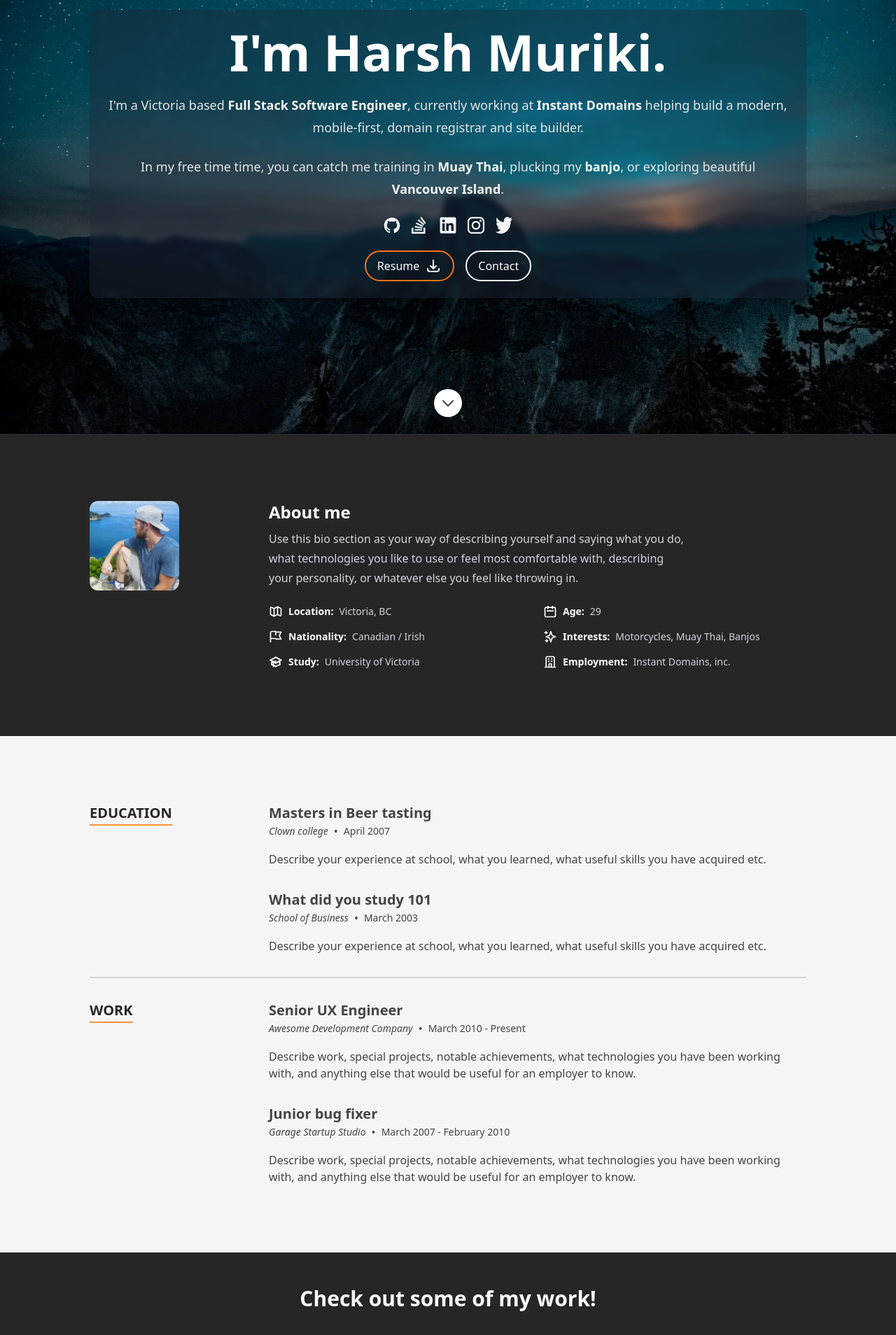
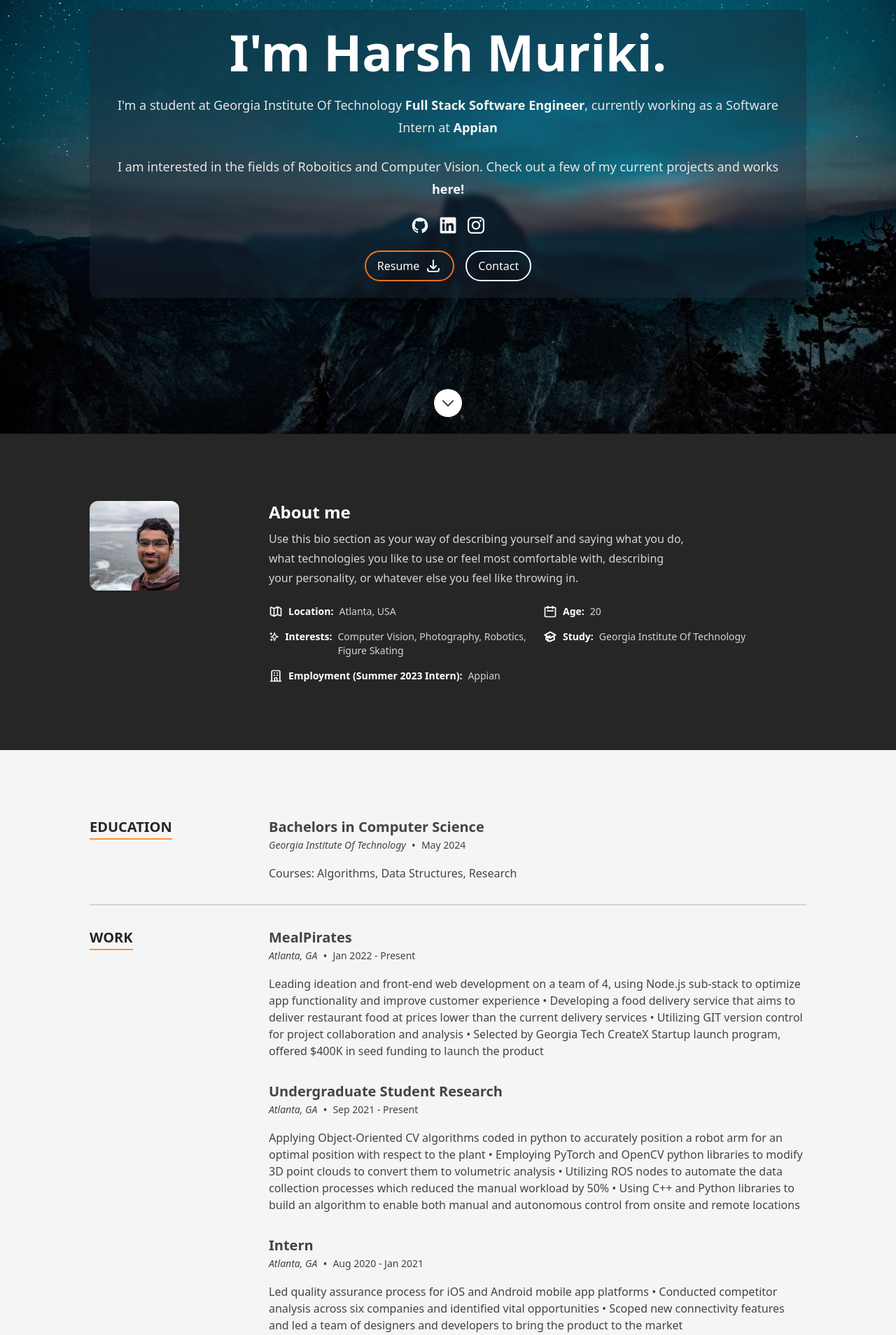
Before and after one commit to harshmuriki/website, a Next.js app: page / in a window 1280 px wide. Shown: the part 180-2088 px from the top of the page at 70% size. Built offline with nearby package versions, Linux system fonts and the light colour scheme.

Commit message:
Changed the main file

```diff
--- a/src/data/data.tsx
+++ b/src/data/data.tsx
@@ -25,8 +25,9 @@ import porfolioImage8 from '../images/portfolio/portfolio-8.jpg';
 import porfolioImage9 from '../images/portfolio/portfolio-9.jpg';
 import porfolioImage10 from '../images/portfolio/portfolio-10.jpg';
 import porfolioImage11 from '../images/portfolio/portfolio-11.jpg';
-import profilepic from '../images/profilepic.jpg';
+import profilepic from '../images/harshpic.jpg';
 import testimonialImage from '../images/testimonial.webp';
+import ImageScroll from '../components/Sections/imagescroll';
 import {
   About,
   ContactSection,
@@ -67,26 +68,34 @@ export type SectionId = typeof SectionId[keyof typeof SectionId];
 /**
  * Hero section
  */
+// const images = [
+//   'src/images/harshpic.jpg',
+//   'src/images/profilepic.jpg',
+//   'src/images/harshpic.jpg',
+//   // add more images here
+// ];
+
+// const MyImageScroll = () => (
+//   <ImageScroll images={images} />
+// );
+
 export const heroData: Hero = {
   imageSrc: heroImage,
   name: `I'm Harsh Muriki.`,
   description: (
     <>
       <p className="prose-sm text-stone-200 sm:prose-base lg:prose-lg">
-        I'm a Victoria based <strong className="text-stone-100">Full Stack Software Engineer</strong>, currently working
-        at <strong className="text-stone-100">Instant Domains</strong> helping build a modern, mobile-first, domain
-        registrar and site builder.
+        I'm a student at Georgia Institute Of Technology <strong className="text-stone-100">Full Stack Software Engineer</strong>, currently working
+        as a Software Intern at <strong className="text-stone-100">Appian</strong>
       </p>
       <p className="prose-sm text-stone-200 sm:prose-base lg:prose-lg">
-        In my free time time, you can catch me training in <strong className="text-stone-100">Muay Thai</strong>,
-        plucking my <strong className="text-stone-100">banjo</strong>, or exploring beautiful{' '}
-        <strong className="text-stone-100">Vancouver Island</strong>.
+        I am interested in the fields of Roboitics and Computer Vision. Check out a few of my current projects and works <strong className="text-stone-100">here!</strong>
       </p>
     </>
   ),
   actions: [
     {
-      href: '/assets/resume.pdf',
+      href: '/static/Resume_Harsh_Muriki_SWE.pdf',
       text: 'Resume',
       primary: true,
       Icon: DownloadIcon,
@@ -108,12 +117,12 @@ export const aboutData: About = {
   to use or feel most comfortable with, describing your personality, or whatever else you feel like throwing
   in.`,
   aboutItems: [
-    {label: 'Location', text: 'Victoria, BC', Icon: MapIcon},
-    {label: 'Age', text: '29', Icon: CalendarIcon},
-    {label: 'Nationality', text: 'Canadian / Irish', Icon: FlagIcon},
-    {label: 'Interests', text: 'Motorcycles, Muay Thai, Banjos', Icon: SparklesIcon},
-    {label: 'Study', text: 'University of Victoria', Icon: AcademicCapIcon},
-    {label: 'Employment', text: 'Instant Domains, inc.', Icon: OfficeBuildingIcon},
+    {label: 'Location', text: 'Atlanta, USA', Icon: MapIcon},
+    {label: 'Age', text: '20', Icon: CalendarIcon},
+    // {label: 'Nationality', text: 'Indian', Icon: FlagIcon},
+    {label: 'Interests', text: 'Computer Vision, Photography, Robotics, Figure Skating', Icon: SparklesIcon},
+    {label: 'Study', text: 'Georgia Institute Of Technology', Icon: AcademicCapIcon},
+    {label: 'Employment (Summer 2023 Intern)', text: 'Appian', Icon: OfficeBuildingIcon},
   ],
 };
 
@@ -128,66 +137,66 @@ export const skills: SkillGroup[] = [
         name: 'English',
         level: 10,
       },
-      {
-        name: 'French',
-        level: 4,
-      },
-      {
-        name: 'Spanish',
-        level: 3,
-      },
+//       {
+//         name: 'French',
+//         level: 4,
+//       },
+//       {
+//         name: 'Spanish',
+//         level: 3,
+//       },
     ],
-  },
-  {
-    name: 'Frontend development',
-    skills: [
-      {
-        name: 'React',
-        level: 9,
-      },
-      {
-        name: 'Typescript',
-        level: 7,
-      },
-      {
-        name: 'GraphQL',
-        level: 6,
-      },
-    ],
-  },
-  {
-    name: 'Backend development',
-    skills: [
-      {
-        name: 'Node.js',
-        level: 8,
-      },
-      {
-        name: 'Rust',
-        level: 5,
-      },
-      {
-        name: 'Golang',
-        level: 4,
-      },
-    ],
-  },
-  {
-    name: 'Mobile development',
-    skills: [
-      {
-        name: 'React Native',
-        level: 9,
-      },
-      {
-        name: 'Flutter',
-        level: 4,
-      },
-      {
-        name: 'Swift',
-        level: 3,
-      },
-    ],
+//   },
+//   {
+//     name: 'Frontend development',
+//     skills: [
+//       {
+//         name: 'React',
+//         level: 9,
+//       },
+//       {
+//         name: 'Typescript',
+//         level: 7,
+//       },
+//       {
+//         name: 'GraphQL',
+//         level: 6,
+//       },
+//     ],
+//   },
+//   {
+//     name: 'Backend development',
+//     skills: [
+//       {
+//         name: 'Node.js',
+//         level: 8,
+//       },
+//       {
+//         name: 'Rust',
+//         level: 5,
+//       },
+//       {
+//         name: 'Golang',
+//         level: 4,
+//       },
+//     ],
+//   },
+//   {
+//     name: 'Mobile development',
+//     skills: [
+//       {
+//         name: 'React Native',
+//         level: 9,
+//       },
+//       {
+//         name: 'Flutter',
+//         level: 4,
+//       },
+//       {
+//         name: 'Swift',
+//         level: 3,
+//       },
+//     ],
   },
 ];
 
@@ -225,42 +234,6 @@ export const portfolioItems: PortfolioItem[] = [
     url: 'https://timbaker.me',
     image: porfolioImage5,
   },
-  {
-    title: 'Project title 6',
-    description: 'Give a short description of your project here.',
-    url: 'https://timbaker.me',
-    image: porfolioImage6,
-  },
-  {
-    title: 'Project title 7',
-    description: 'Give a short description of your project here.',
-    url: 'https://timbaker.me',
-    image: porfolioImage7,
-  },
-  {
-    title: 'Project title 8',
-    description: 'Give a short description of your project here.',
-    url: 'https://timbaker.me',
-    image: porfolioImage8,
-  },
-  {
-    title: 'Project title 9',
-    description: 'Give a short description of your project here.',
-    url: 'https://timbaker.me',
-    image: porfolioImage9,
-  },
-  {
-    title: 'Project title 10',
-    description: 'Give a short description of your project here.',
-    url: 'https://timbaker.me',
-    image: porfolioImage10,
-  },
-  {
-    title: 'Project title 11',
-    description: 'Give a short description of your project here.',
-    url: 'https://timbaker.me',
-    image: porfolioImage11,
-  },
 ];
 
 /**
@@ -268,39 +241,52 @@ export const portfolioItems: PortfolioItem[] = [
  */
 export const education: TimelineItem[] = [
   {
-    date: 'April 2007',
-    location: 'Clown college',
-    title: 'Masters in Beer tasting',
-    content: <p>Describe your experience at school, what you learned, what useful skills you have acquired etc.</p>,
-  },
-  {
-    date: 'March 2003',
-    location: 'School of Business',
-    title: 'What did you study 101',
-    content: <p>Describe your experience at school, what you learned, what useful skills you have acquired etc.</p>,
+    date: 'May 2024',
+    location: 'Georgia Institute Of Technology',
+    title: 'Bachelors in Computer Science',
+    content: <p>Courses: Algorithms, Data Structures, Research</p>,
   },
 ];
 
 export const experience: TimelineItem[] = [
   {
-    date: 'March 2010 - Present',
-    location: 'Awesome Development Company',
-    title: 'Senior UX Engineer',
+    date: 'Jan 2022 - Present',
+    location: 'Atlanta, GA',
+    title: 'MealPirates',
     content: (
       <p>
-        Describe work, special projects, notable achievements, what technologies you have been working with, and
-        anything else that would be useful for an employer to know.
+        Leading ideation and front-end web development on a team of 4, using Node.js sub-stack to optimize app functionality and
+        improve customer experience
+        • Developing a food delivery service that aims to deliver restaurant food at prices lower than the current delivery services
+        • Utilizing GIT version control for project collaboration and analysis
+        • Selected by Georgia Tech CreateX Startup launch program, offered $400K in seed funding to launch the product
       </p>
     ),
   },
   {
-    date: 'March 2007 - February 2010',
-    location: 'Garage Startup Studio',
-    title: 'Junior bug fixer',
+    date: 'Sep 2021 - Present',
+    location: 'Atlanta, GA',
+    title: 'Undergraduate Student Research',
     content: (
       <p>
-        Describe work, special projects, notable achievements, what technologies you have been working with, and
-        anything else that would be useful for an employer to know.
+        Applying Object-Oriented CV algorithms coded in python to accurately position a robot arm for an optimal position with
+        respect to the plant
+        • Employing PyTorch and OpenCV python libraries to modify 3D point clouds to convert them to volumetric analysis
+        • Utilizing ROS nodes to automate the data collection processes which reduced the manual workload by 50%
+        • Using C++ and Python libraries to build an algorithm to enable both manual and autonomous control from onsite and remote
+        locations
+      </p>
+    ),
+  },
+  {
+    date: 'Aug 2020 - Jan 2021',
+    location: 'Atlanta, GA',
+    title: 'Intern',
+    content: (
+      <p>
+        Led quality assurance process for iOS and Android mobile app platforms
+        • Conducted competitor analysis across six companies and identified vital opportunities
+        • Scoped new connectivity features and led a team of designers and developers to bring the product to the market
       </p>
     ),
   },
@@ -336,27 +322,27 @@ export const testimonial: TestimonialSection = {
 
 export const contact: ContactSection = {
   headerText: 'Get in touch.',
-  description: 'Here is a good spot for a message to your readers to let them know how best to reach out to you.',
+  description: 'You can reach me here:',
   items: [
     {
       type: ContactType.Email,
-      text: 'reachout@timbaker.me',
-      href: 'mailto:reachout@timbaker.me',
+      text: 'harshsuhith@gmail.com',
+      href: 'mailto:harshsuhith@gmail.com',
     },
     {
       type: ContactType.Location,
-      text: 'Victoria BC, Canada',
-      href: 'https://www.google.ca/maps/place/Victoria,+BC/@48.4262362,-123.376775,14z',
+      text: 'Atlanta, USA',
+      href: 'https://goo.gl/maps/BdHtDdso3Tcc9c4s6',
     },
     {
       type: ContactType.Instagram,
-      text: '@tbakerx',
-      href: 'https://www.instagram.com/tbakerx/',
+      text: '@harshmuriki24',
+      href: 'https://www.instagram.com/harshmuriki24/',
     },
     {
       type: ContactType.Github,
-      text: 'tbakerx',
-      href: 'https://github.com/tbakerx',
+      text: 'harshmuriki',
+      href: 'https://github.com/harshmuriki',
     },
   ],
 };
@@ -365,9 +351,9 @@ export const contact: ContactSection = {
  * Social items
  */
 export const socialLinks: Social[] = [
-  {label: 'Github', Icon: GithubIcon, href: 'https://github.com/tbakerx'},
-  {label: 'Stack Overflow', Icon: StackOverflowIcon, href: 'https://stackoverflow.com/users/8553186/tim-baker'},
-  {label: 'LinkedIn', Icon: LinkedInIcon, href: 'https://www.linkedin.com/in/timbakerx/'},
-  {label: 'Instagram', Icon: InstagramIcon, href: 'https://www.instagram.com/tbakerx/'},
-  {label: 'Twitter', Icon: TwitterIcon, href: 'https://twitter.com/TimBakerx'},
+  {label: 'Github', Icon: GithubIcon, href: 'https://github.com/harshmuriki'},
+  // {label: 'Stack Overflow', Icon: StackOverflowIcon, href: 'https://stackoverflow.com/users/8553186/tim-baker'},
+  {label: 'LinkedIn', Icon: LinkedInIcon, href: 'https://www.linkedin.com/in/venkata-harsh-muriki/'},
+  {label: 'Instagram', Icon: InstagramIcon, href: 'https://www.instagram.com/harshmuriki24/'},
+  // {label: 'Twitter', Icon: TwitterIcon, href: 'https://twitter.com/harshmuriki'},
 ];
```
